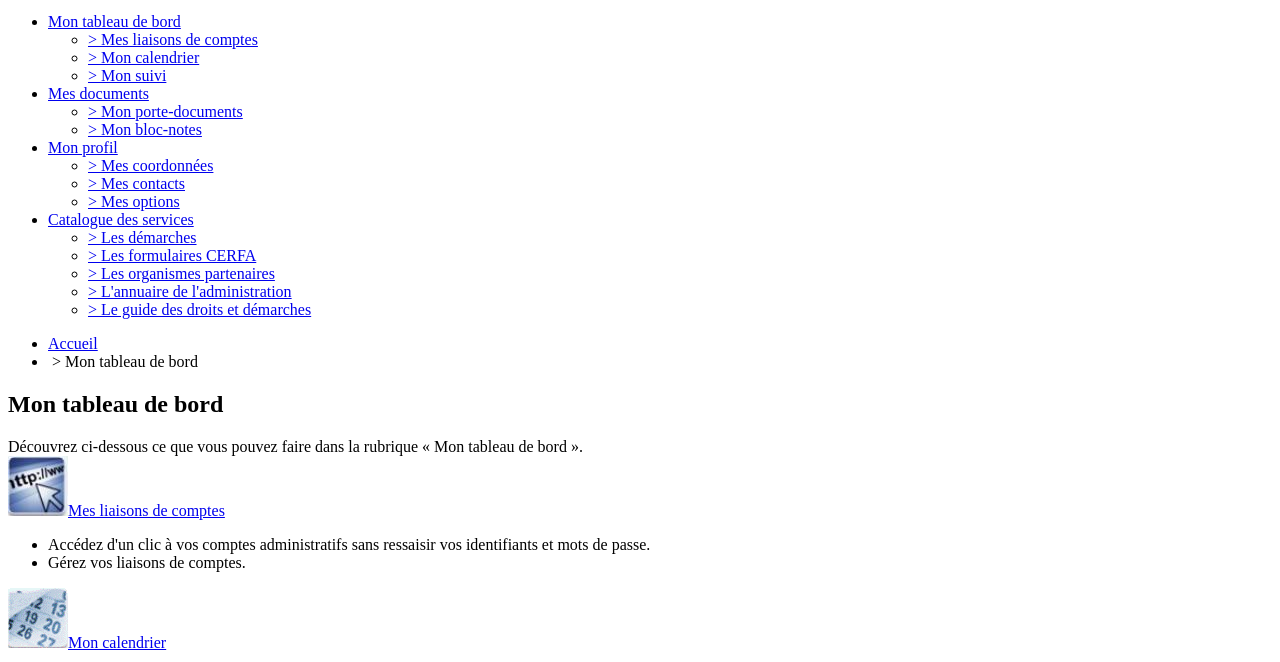
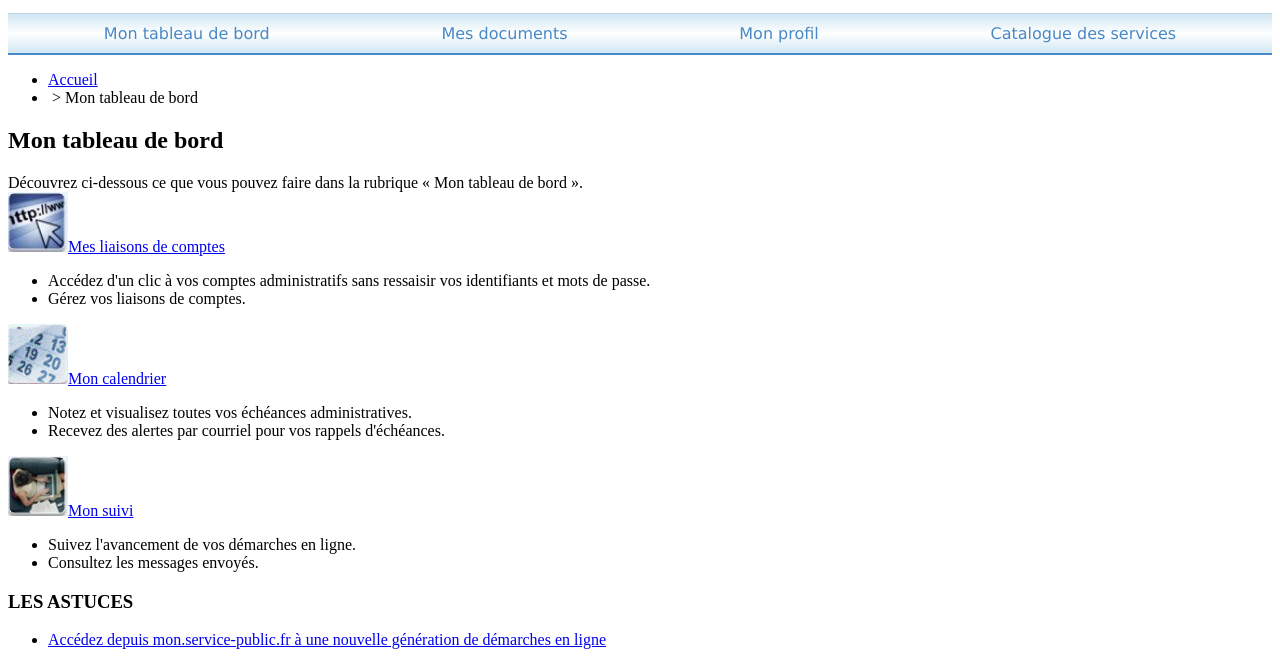
Before and after one commit to Doumsy/page-web-service-public, a plain HTML site: page index.html in a window 1280 px wide. Shown: the part 88-750 px from the top of the page. Drawn offline with Linux system fonts and the light colour scheme.

Commit message:
Conception et finalisation du menu de la <nav>

```diff
--- a/index.html
+++ b/index.html
@@ -25,7 +25,7 @@
 		<nav>
 			<ul>
 				<li><a href="ima/jsp/en_savoir_plus_mon_tableau_de_bord.jsp">Mon tableau de bord</a>
-					<ul>
+					<ul class="sous-menu">
 						<li><a href="jsp/mes_liaisons.jsp">&gt; Mes liaisons de comptes</a></li>
 						<li><a href="jsp/mon_calendrier.jsp">&gt; Mon calendrier</a></li>
 						<li><a href="jsp/mon_suivi.jsp">&gt; Mon suivi</a></li>
@@ -33,20 +33,20 @@
 					<span class="flecheActive"></span>
 				</li>
 				<li><a href="/jsp/en_savoir_plus_mes_documents.jsp">Mes documents</a>
-					<ul>
+					<ul class="sous-menu">
 						<li><a href="jsp/msp_documents.jsp">&gt; Mon porte-documents</a></li>
 						<li><a href="jsp/bloc_note.jsp">&gt; Mon bloc-notes</a></li>
 					</ul>
 				</li>
 				<li><a href="jsp/en_savoir_plus_mon_profils.jsp">Mon profil</a>
-					<ul>
+					<ul class="sous-menu">
 						<li><a href="jsp/mon_etat_civil.jsp">&gt; Mes coordonnées</a></li>
 						<li><a href="jsp/ma_communaute.jsp">&gt; Mes contacts</a></li>
 						<li><a href="jsp/mes_options.jsp">&gt; Mes options</a></li>
 					</ul>
 				</li>
 				<li><a href="jsp/en_savoir_plus_catalogue_des_services.jsp">Catalogue des services</a>
-					<ul>
+					<ul class="sous-menu">
 						<li><a href="jsp/les_demarches.jsp?menu=true">&gt; Les démarches</a></li>
 						<li><a href="jsp/les_formulaires.jsp?menu=true">&gt; Les formulaires CERFA</a></li>
 						<li><a href="hjsp/les_partenaires.jsp?menu=true">&gt; Les organismes partenaires</a></li>
--- a/style.css
+++ b/style.css
@@ -10,3 +10,35 @@
     margin-left: 4px;
 
  }
+
+
+ nav > ul{
+   border-top: 1.5px solid rgba(126, 162, 199, 0.297);
+   border-bottom: 2px solid rgb(73, 136, 198);
+   display: flex;
+   flex-direction: row;
+   list-style-type: none;
+   padding: 10px;
+   background:linear-gradient(rgb(208, 231, 243), white,rgb(208, 231, 243) );
+
+ }
+
+ nav > ul > li{
+   border-right: 2px;
+   margin: auto;
+
+ }
+
+nav a {
+   font-family: Verdana, Geneva, Tahoma, sans-serif;
+   color:rgb(73, 136, 198);
+   text-decoration: none;
+}
+
+nav a:hover{
+   text-decoration: underline;
+   color: rgb(0, 170, 255);
+}
+ .sous-menu{
+   display: none;
+ }
```
